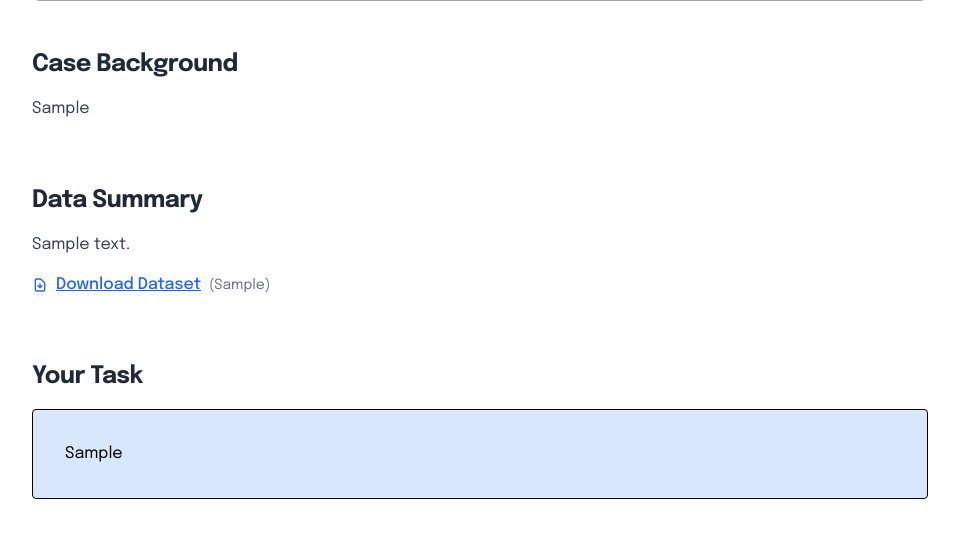
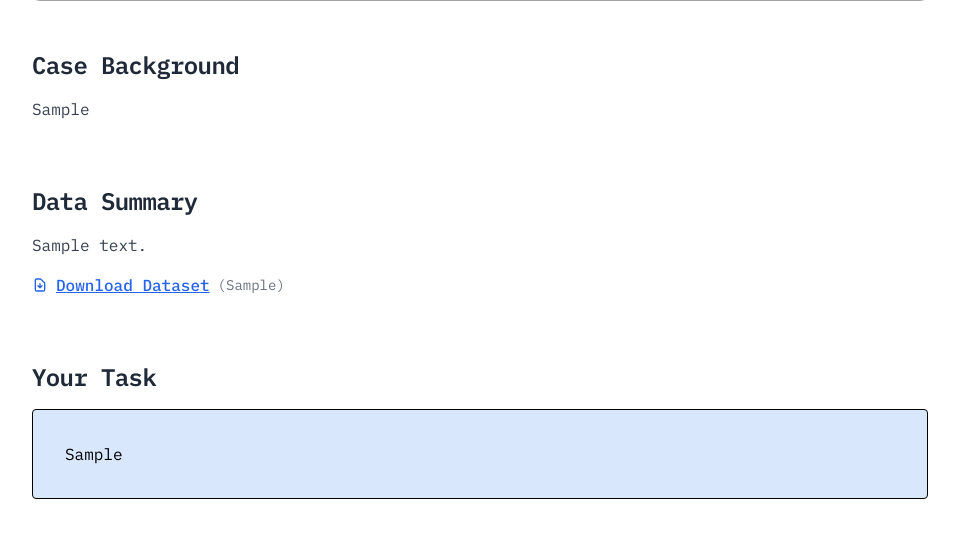
Before and after one commit to castudies/casestudies, a Django app: a page that uses casestudies/templates/casestudies/base.html in a window 1280 px wide. Shown: the part 695-1248 px from the top of the page, without its empty margins (160-1119 px from the left). Run offline with Django 5.2, Linux system fonts and the light colour scheme; tables that the repository leaves empty hold one stand-in row (values such as "Sample post"); grey boxes marked "Sample" are stand-in pictures.

Commit message:
improved details.html

```diff
--- /dev/null
+++ b/assets/css/style.css
@@ -0,0 +1,3 @@
+.ibm-plex-section {
+    font-family: 'IBM Plex Mono', monospace;
+}
--- a/casestudies/templates/casestudies/base.html
+++ b/casestudies/templates/casestudies/base.html
@@ -25,9 +25,13 @@
     <link rel="preconnect" href="https://fonts.googleapis.com">
     <link rel="preconnect" href="https://fonts.gstatic.com" crossorigin>
     <link href="https://fonts.googleapis.com/css2?family=Epilogue:wght@400;500;700;800&display=swap" rel="stylesheet">
+    <link href="https://fonts.googleapis.com/css2?family=IBM+Plex+Mono:wght@400;500;600&display=swap" rel="stylesheet">
 
     <!-- Compiled Tailwind CSS -->
     <link rel="stylesheet" href="{% static 'css/output.css' %}">
+
+    <!-- Custom CSS -->
+    <link rel="stylesheet" href="{% static 'css/style.css' %}">
 
     <!-- Alpine.js x-cloak CSS -->
     <style>
--- a/casestudies/templates/casestudies/detail.html
+++ b/casestudies/templates/casestudies/detail.html
@@ -137,14 +137,14 @@
 
     <!-- Case Study Body -->
     <div class="space-y-16">
-        <div>
+        <div class="ibm-plex-section">
             <h2 class="text-2xl font-bold tracking-tight text-gray-800 mb-4">Case Background</h2>
             <div class="prose max-w-none text-gray-700">
                 {{ case_study.case_background|linebreaks }}
             </div>
         </div>
 
-        <div>
+        <div class="ibm-plex-section">
             <h2 class="text-2xl font-bold tracking-tight text-gray-800 mb-4">Data Summary</h2>
             <div class="prose max-w-none text-gray-700 mb-4">
                 {{ case_study.data_summary|linebreaks }}
@@ -179,10 +179,10 @@
             {% endif %}
         </div>
 
-        <div>
+        <div class="ibm-plex-section">
             <h2 class="text-2xl font-bold tracking-tight text-gray-800 mb-4">Your Task</h2>
             <div class="p-8 border border-black rounded" style="background-color: #4285f233;">
-                <p class="prose max-w-none text-lg text-gray-800">
+                <p class="prose max-w-none text-base text-gray-800">
                     {{ case_study.task|linebreaks }}
                 </p>
             </div>
@@ -204,9 +204,9 @@
                     <path stroke-linecap="round" stroke-linejoin="round" stroke-width="2" d="M12 14a2 2 0 100-4 2 2 0 000 4z" />
                 </svg>
             </button>
-            <div x-show="solutionVisible" x-cloak x-transition class="mt-6 p-8 border border-black rounded-lg bg-green-50">
+            <div x-show="solutionVisible" x-cloak x-transition class="mt-6 p-8 border border-black rounded-lg bg-green-50 ibm-plex-section">
                 <h2 class="text-3xl font-bold mb-4">Expert Solution</h2>
-                <div class="prose max-w-none text-lg">
+                <div class="prose max-w-none text-base">
                     {{ case_study.expert_solution|linebreaks }}
                 </div>
             </div>
--- a/casestudy_project/urls.py
+++ b/casestudy_project/urls.py
@@ -24,10 +24,11 @@ from django.contrib.sitemaps.views import sitemap
 from django.contrib.sitemaps import GenericSitemap
 from django.views.static import serve
 from casestudies.models import CaseStudy
+from casestudies.views import custom_404
 
 urlpatterns = [
     path("63f4ul7/", admin.site.urls),
-    path('admin/', lambda request: HttpResponseNotFound()),
+    path('admin/', custom_404, name='admin_404'),
     path('', include('casestudies.urls')),
 ]
 
```
Also changed, not shown: 3 other files.
